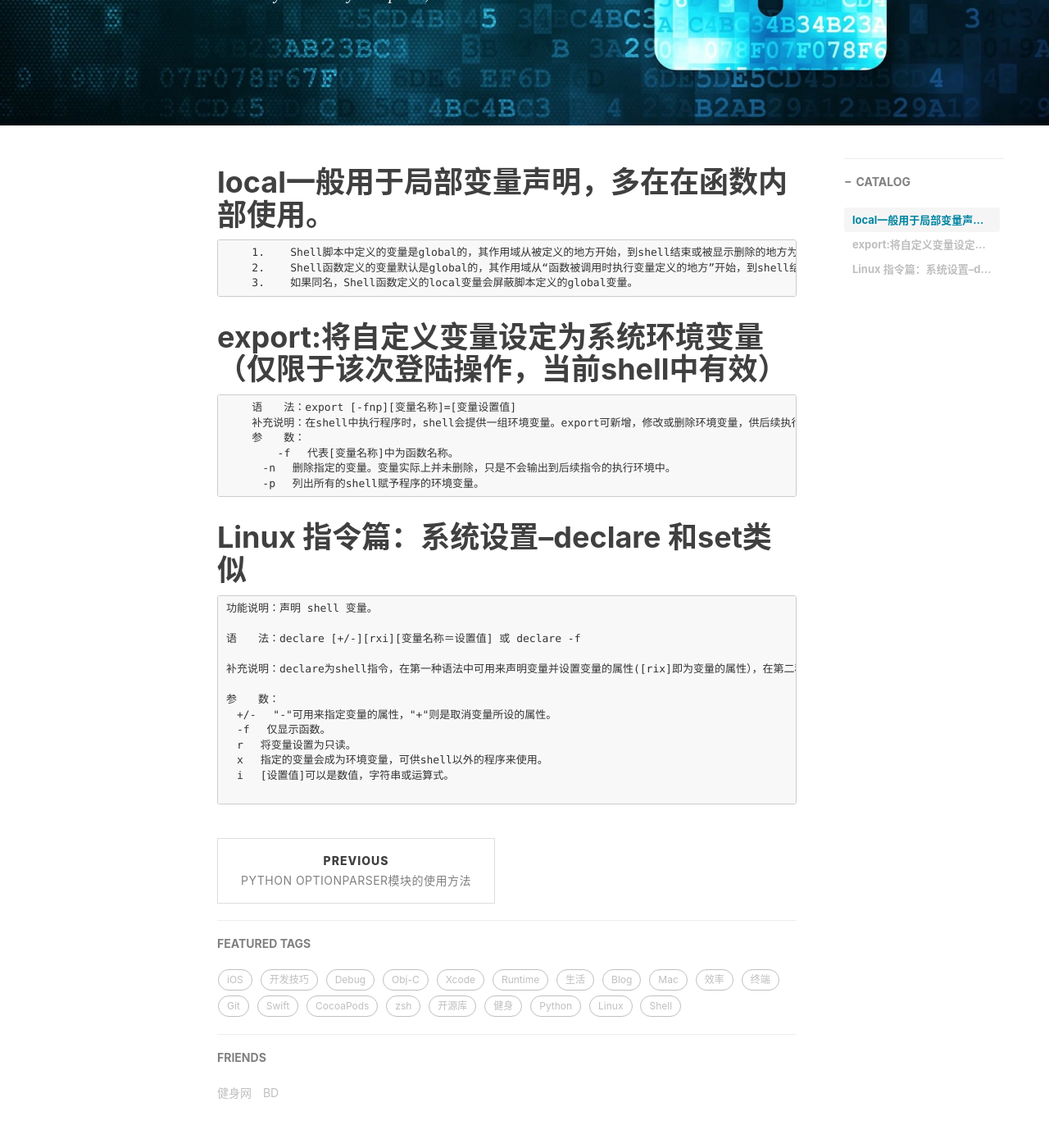
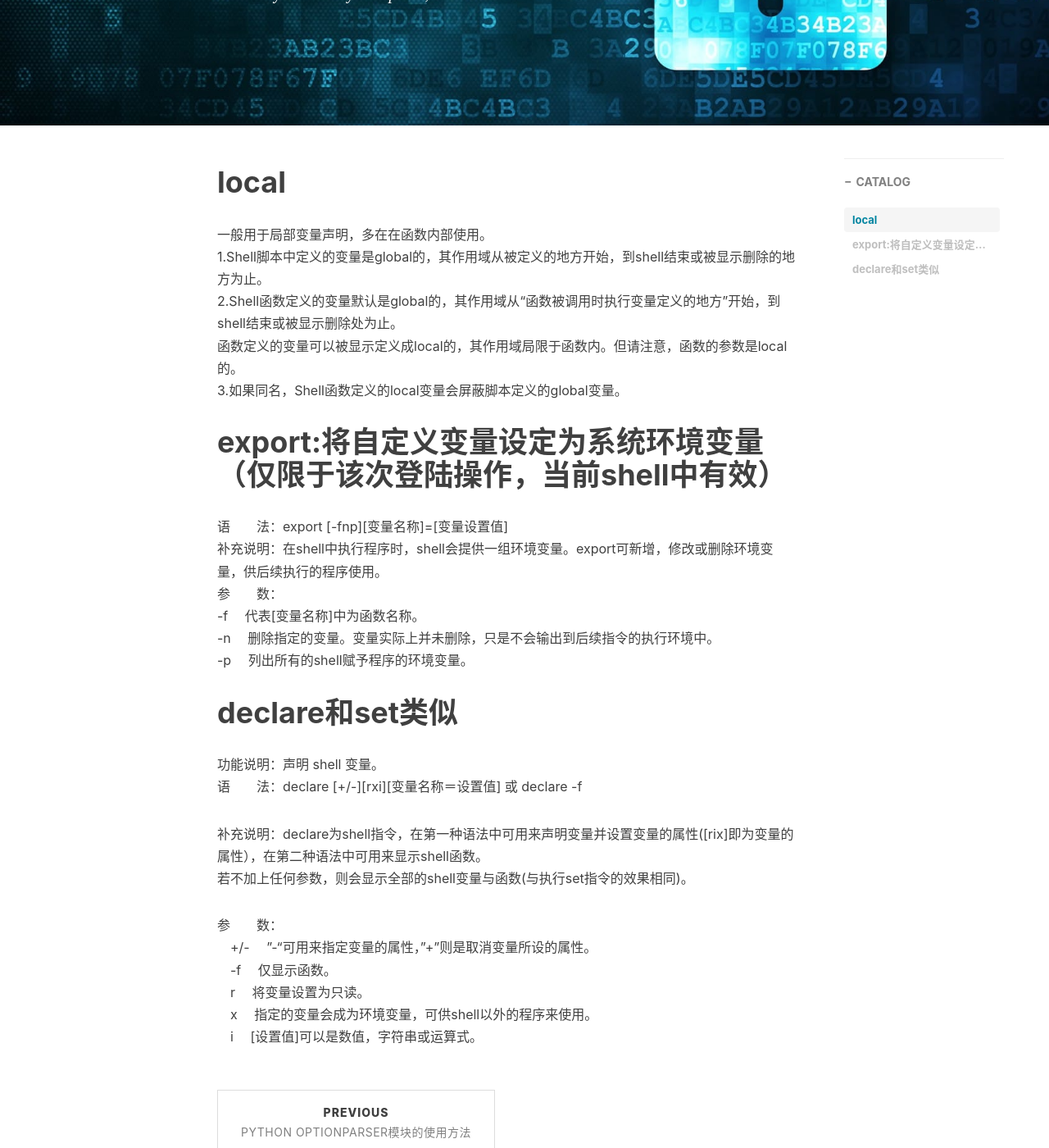
Before and after one commit to handerfly/handerfly.github.io, a Jekyll site: the page built from _posts/2019-04-02-shell变量-local-export-declare-set.md, in a window 1280 px wide and 1400 px high, scrolled down 364 px. Shown: the whole window at 82% size. Built offline with Jekyll 4.4.1, drawn with Linux system fonts in a browser that asks for light colours; nearby versions of some CDN libraries; comment, search, counter and statistics services are not loaded.

Commit message:
Update 2019-04-02-shell变量-local-export-declare-set.md

````diff
--- a/_posts/2019-04-02-shell变量-local-export-declare-set.md
+++ b/_posts/2019-04-02-shell变量-local-export-declare-set.md
@@ -11,30 +11,29 @@ tags:
     - Linux
 ---
 
-# local一般用于局部变量声明，多在在函数内部使用。
-```
-    1.    Shell脚本中定义的变量是global的，其作用域从被定义的地方开始，到shell结束或被显示删除的地方为止。
-    2.    Shell函数定义的变量默认是global的，其作用域从“函数被调用时执行变量定义的地方”开始，到shell结束或被显示删除处为止。函数定义的变量可以被显示定义成local的，其作用域局限于函数内。但请注意，函数的参数是local的。
-    3.    如果同名，Shell函数定义的local变量会屏蔽脚本定义的global变量。
-```
+# local
+一般用于局部变量声明，多在在函数内部使用。
+1.Shell脚本中定义的变量是global的，其作用域从被定义的地方开始，到shell结束或被显示删除的地方为止。
+2.Shell函数定义的变量默认是global的，其作用域从“函数被调用时执行变量定义的地方”开始，到shell结束或被显示删除处为止。
+函数定义的变量可以被显示定义成local的，其作用域局限于函数内。但请注意，函数的参数是local的。
+3.如果同名，Shell函数定义的local变量会屏蔽脚本定义的global变量。
+
 
 # export:将自定义变量设定为系统环境变量（仅限于该次登陆操作，当前shell中有效）
-```
-    语　　法：export [-fnp][变量名称]=[变量设置值]
-    补充说明：在shell中执行程序时，shell会提供一组环境变量。export可新增，修改或删除环境变量，供后续执行的程序使用。
-    参　　数：
-        -f 　代表[变量名称]中为函数名称。
-　    -n 　删除指定的变量。变量实际上并未删除，只是不会输出到后续指令的执行环境中。
-　    -p 　列出所有的shell赋予程序的环境变量。
-```
+语　　法：export [-fnp][变量名称]=[变量设置值]
+补充说明：在shell中执行程序时，shell会提供一组环境变量。export可新增，修改或删除环境变量，供后续执行的程序使用。
+参　　数：
+-f 　代表[变量名称]中为函数名称。
+-n 　删除指定的变量。变量实际上并未删除，只是不会输出到后续指令的执行环境中。
+-p 　列出所有的shell赋予程序的环境变量。
 
-# Linux 指令篇：系统设置--declare  和set类似
-```
+
+# declare和set类似
 功能说明：声明 shell 变量。
-
 语　　法：declare [+/-][rxi][变量名称＝设置值] 或 declare -f
 
-补充说明：declare为shell指令，在第一种语法中可用来声明变量并设置变量的属性([rix]即为变量的属性），在第二种语法中可用来显示shell函数。若不加上任何参数，则会显示全部的shell变量与函数(与执行set指令的效果相同)。
+补充说明：declare为shell指令，在第一种语法中可用来声明变量并设置变量的属性([rix]即为变量的属性），在第二种语法中可用来显示shell函数。
+若不加上任何参数，则会显示全部的shell变量与函数(与执行set指令的效果相同)。
 
 参　　数：
 　+/- 　"-"可用来指定变量的属性，"+"则是取消变量所设的属性。
@@ -42,5 +41,3 @@ tags:
 　r 　将变量设置为只读。
 　x 　指定的变量会成为环境变量，可供shell以外的程序来使用。
 　i 　[设置值]可以是数值，字符串或运算式。
-
-```
````
